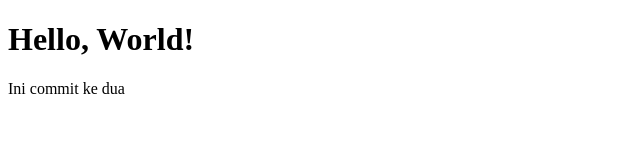
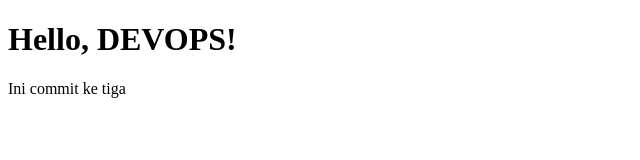
Before and after one commit to Tarm235/laprak2_5086, a plain HTML site: page index.html in a window 1280 px wide. Shown: the whole page, without its empty margins (0-640 px from the left). Drawn offline with Linux system fonts and the light colour scheme.

Commit message:
Mengubah text pada h1 dan p

```diff
--- a/index.html
+++ b/index.html
@@ -6,7 +6,7 @@
     <title>My Page</title>
 </head>
 <body>
-    <h1>Hello, World!</h1>
-    <p>Ini commit ke dua</p>
+    <h1>Hello, DEVOPS!</h1>
+    <p>Ini commit ke tiga</p>
 </body>
 </html>
```
